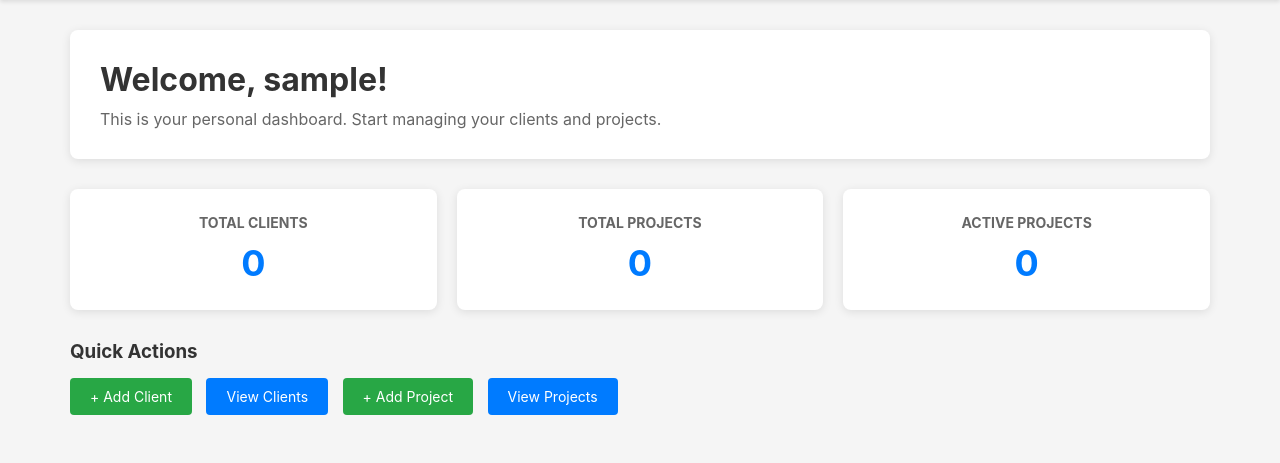
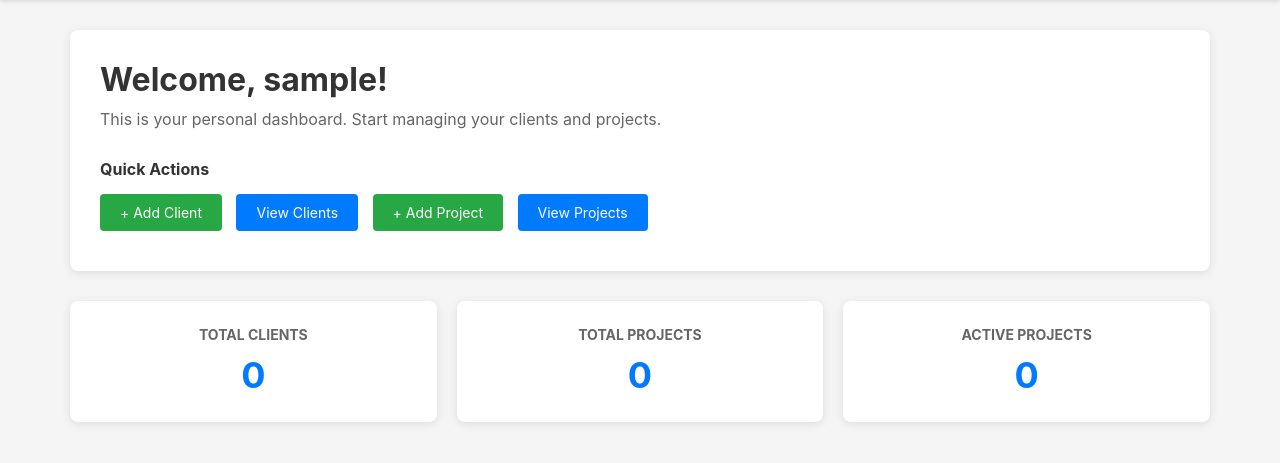
Before and after one commit to AhmadMWaddah/crm, a Django app: page /dashboard/ in a window 1280 px wide. Shown: the part 54-517 px from the top of the page. Run offline with Django 5.2, Linux system fonts and the light colour scheme; the visitor is signed in with stand-in values (Sample User, id 1); data that the repository does not hold is empty.

Commit message:
Move Quick Actions under Welcome section on dashboard
Co-authored-by: Qwen-Coder <qwen-coder@alibabacloud.com>

```diff
--- a/accounts/templates/accounts/dashboard.html
+++ b/accounts/templates/accounts/dashboard.html
@@ -59,7 +59,15 @@
 {% block content %}
 <div class="welcome-box">
     <h1>Welcome, {{ user.username }}!</h1>
-    <p>This is your personal dashboard. Start managing your clients and projects.</p>
+    <p style="margin-bottom: 20px;">This is your personal dashboard. Start managing your clients and projects.</p>
+
+    <div class="quick-actions">
+        <h3 style="margin-bottom: 15px; color: #333; font-size: 16px;">Quick Actions</h3>
+        <a href="{% url 'client_create' %}" class="btn btn-success">+ Add Client</a>
+        <a href="{% url 'client_list' %}" class="btn btn-primary">View Clients</a>
+        <a href="{% url 'project_create' %}" class="btn btn-success">+ Add Project</a>
+        <a href="{% url 'project_list' %}" class="btn btn-primary">View Projects</a>
+    </div>
 </div>
 
 <div class="stats-grid">
@@ -76,12 +84,4 @@
         <div class="number">{{ active_projects_count }}</div>
     </div>
 </div>
-
-<div class="quick-actions">
-    <h3>Quick Actions</h3>
-    <a href="{% url 'client_create' %}" class="btn btn-success">+ Add Client</a>
-    <a href="{% url 'client_list' %}" class="btn btn-primary">View Clients</a>
-    <a href="{% url 'project_create' %}" class="btn btn-success">+ Add Project</a>
-    <a href="{% url 'project_list' %}" class="btn btn-primary">View Projects</a>
-</div>
 {% endblock %}
```
